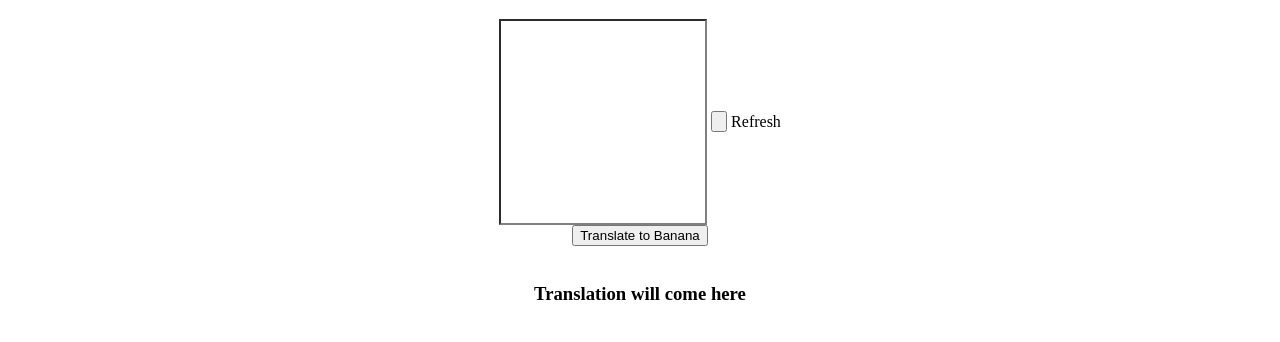
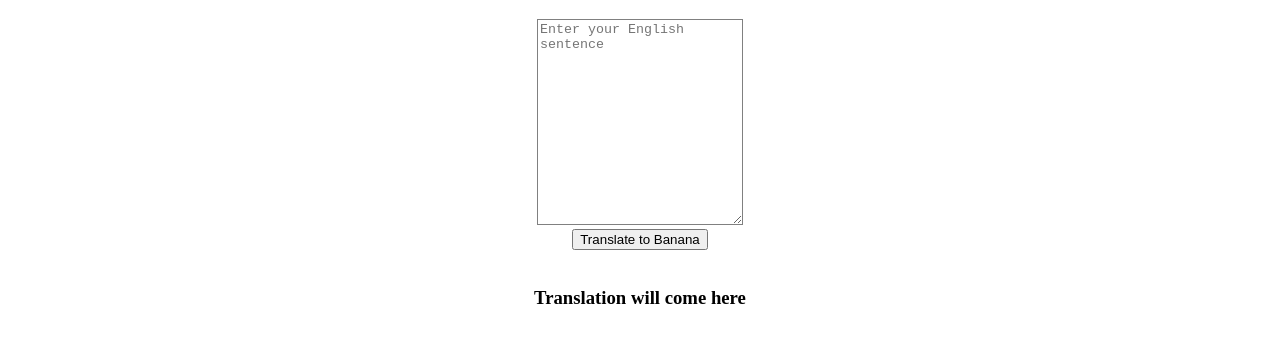
Before and after one commit to zinniazk/Banana-app-first, a plain HTML site: page index.html in a window 1280 px wide. Shown: the part 72-414 px from the top of the page. Drawn offline with Linux system fonts and the light colour scheme.

Commit message:
added code
added code

```diff
--- /dev/null
+++ b/app.js
@@ -0,0 +1,12 @@
+var txtinput = document.querySelector("#inputtxt");
+var buttonclick = document.querySelector("#btn-translate");
+var outputtxt   = document.querySelector("#output");
+
+console.log(txtinput.value);
+// outputtxt.innerHTML = "Zinnia Katib";
+function minionClick() {
+    console.log("clicked");
+    console.log("you have typed" + txtinput.value);
+    outputtxt.innerText = "Minion Language" + txtinput.value;
+};
+buttonclick.addEventListener("click", minionClick);
--- a/index.html
+++ b/index.html
@@ -7,25 +7,32 @@
     <title>banana speak</title>
     <link rel="preconnect" href="https://fonts.googleapis.com">
     <link rel="preconnect" href="https://fonts.gstatic.com" crossorigin>
-    <link href="https://fonts.googleapis.com/css2?family=Kanit:ital,wght@0,100;0,200;0,300;0,400;0,500;0,600;0,700;0,800;0,900;1,100;1,200;1,300;1,400;1,500;1,600;1,700;1,800;1,900&display=swap" rel="stylesheet">
+    <link
+        href="https://fonts.googleapis.com/css2?family=Kanit:ital,wght@0,100;0,200;0,300;0,400;0,500;0,600;0,700;0,800;0,900;1,100;1,200;1,300;1,400;1,500;1,600;1,700;1,800;1,900&display=swap"
+        rel="stylesheet">
 </head>
+<!-- <script src="app.js" type="text/javascript">
+
+</script> -->
+
 <body>
     <h1 class="header"> banana talk</h1>
     <container class="container">
         <form>
-    <input class="textbox" type ="text" />
-    <input type="button"> Refresh </input>
+            <textarea id="inputtxt" class="textarea" placeholder="Enter your English sentence"></textarea>
+            <!-- <input type="button"> Refresh </input> -->
             <br>
-    <button> Translate to Banana</button>
+            <button id="btn-translate"> Translate to Banana</button>
             <br>
             <br>
+            <h3>Translation will come here</h3>
+            <div id="output"> </div>
 
-    <h3>Translation will come here</h3>
         </form>
     </container>
-    <output name="x"></output>
 </body>
 
+<script src="app.js" type="text/javascript">
 
-</body>
+</script>
 </html>
--- a/styles.css
+++ b/styles.css
@@ -7,7 +7,7 @@
     text-align: center;
 }
 
-.textbox{
+.textarea{
 width: 200px;
 border-color: grey;
 height: 200px;
```
Lines whose indentation alone changed are shown as unchanged.
